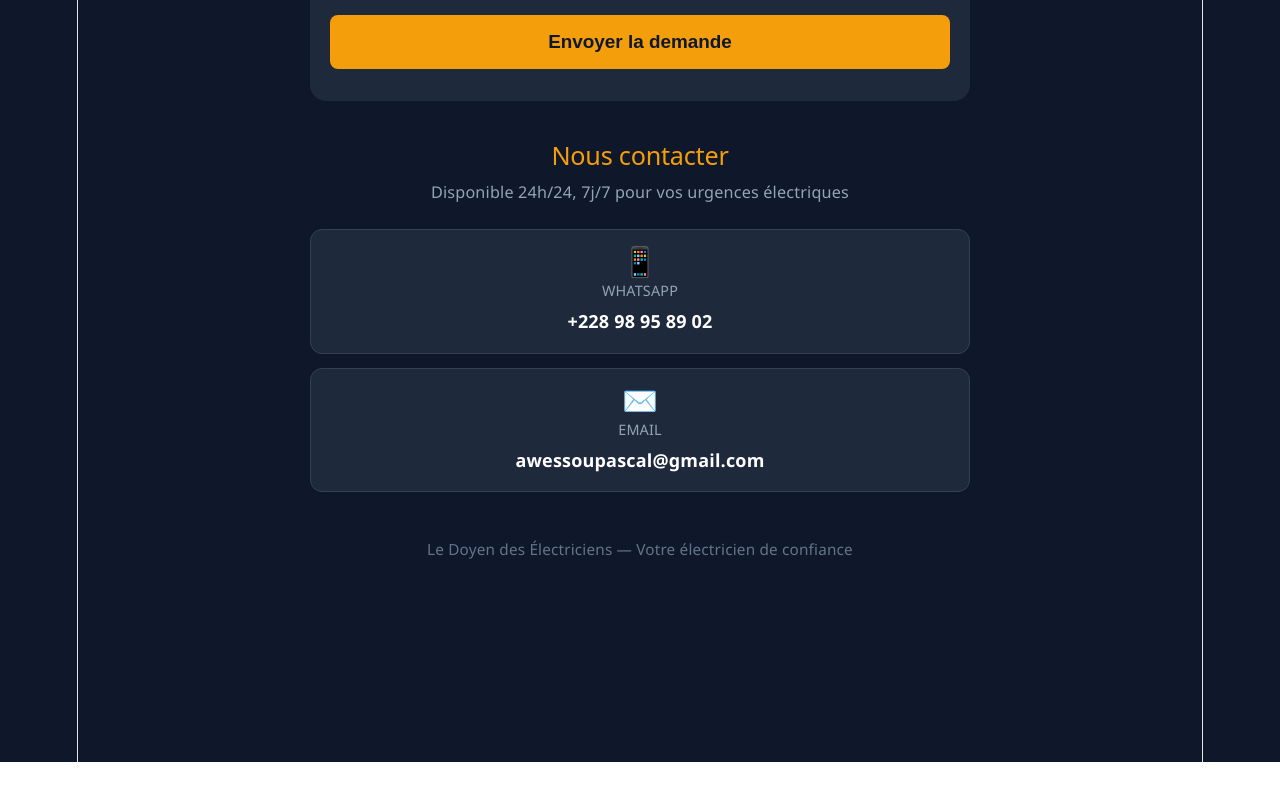
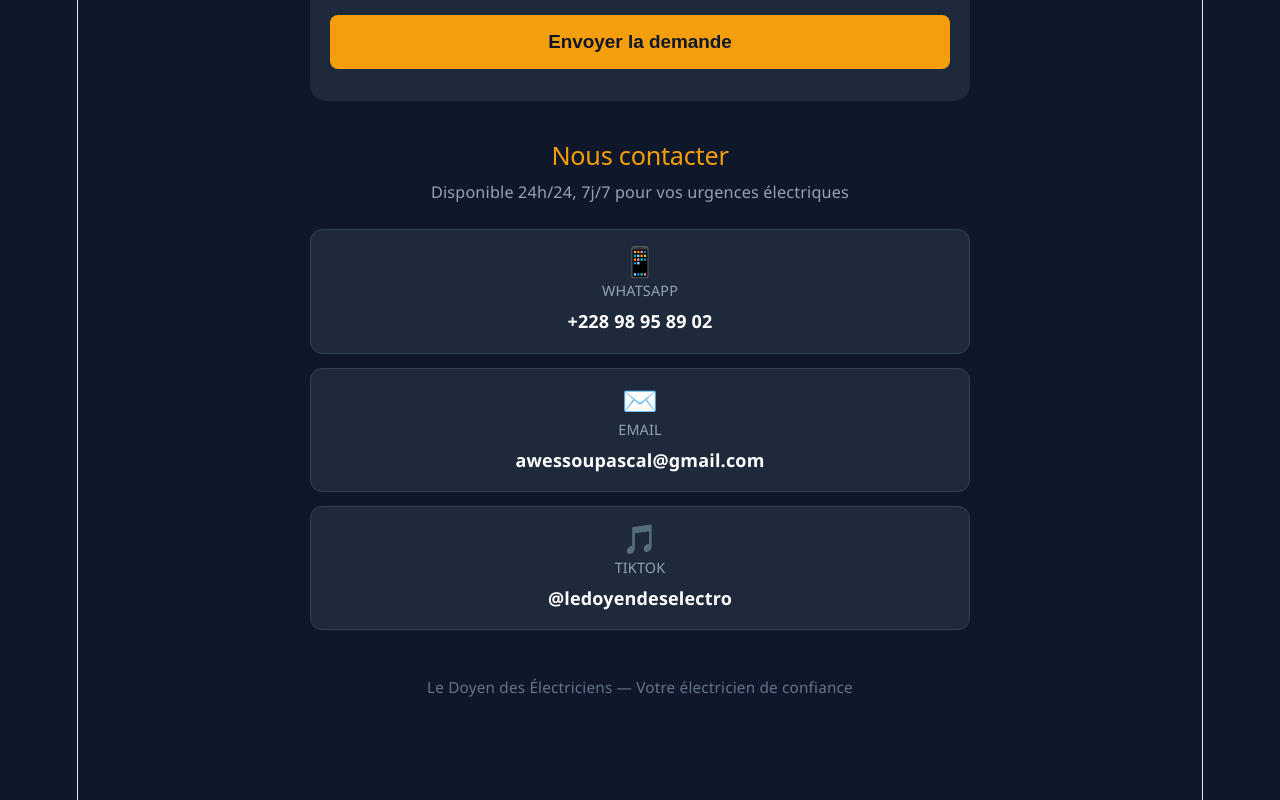
Before and after one commit to samoloski/doyen-electriciens, a React (Vite) app: page / in a window 1280 px wide. Shown: the part 1669-2469 px from the top of the page. Before the commit the page ends 2431 px from the top, so only its background shows below. Built offline with nearby package versions, Linux system fonts and the light colour scheme; no server answers; the database is empty.

Commit message:
Ajout lien TikTok dans la section contact

```diff
--- a/src/pages/Home.jsx
+++ b/src/pages/Home.jsx
@@ -196,6 +196,11 @@ function Home() {
             <span className="contact-label">Email</span>
             <span className="contact-value">awessoupascal@gmail.com</span>
           </a>
+          <a href="https://www.tiktok.com/@ledoyendeselectro" target="_blank" rel="noopener noreferrer" className="contact-card">
+            <span className="contact-icon">🎵</span>
+            <span className="contact-label">TikTok</span>
+            <span className="contact-value">@ledoyendeselectro</span>
+          </a>
         </div>
       </section>
 
```
